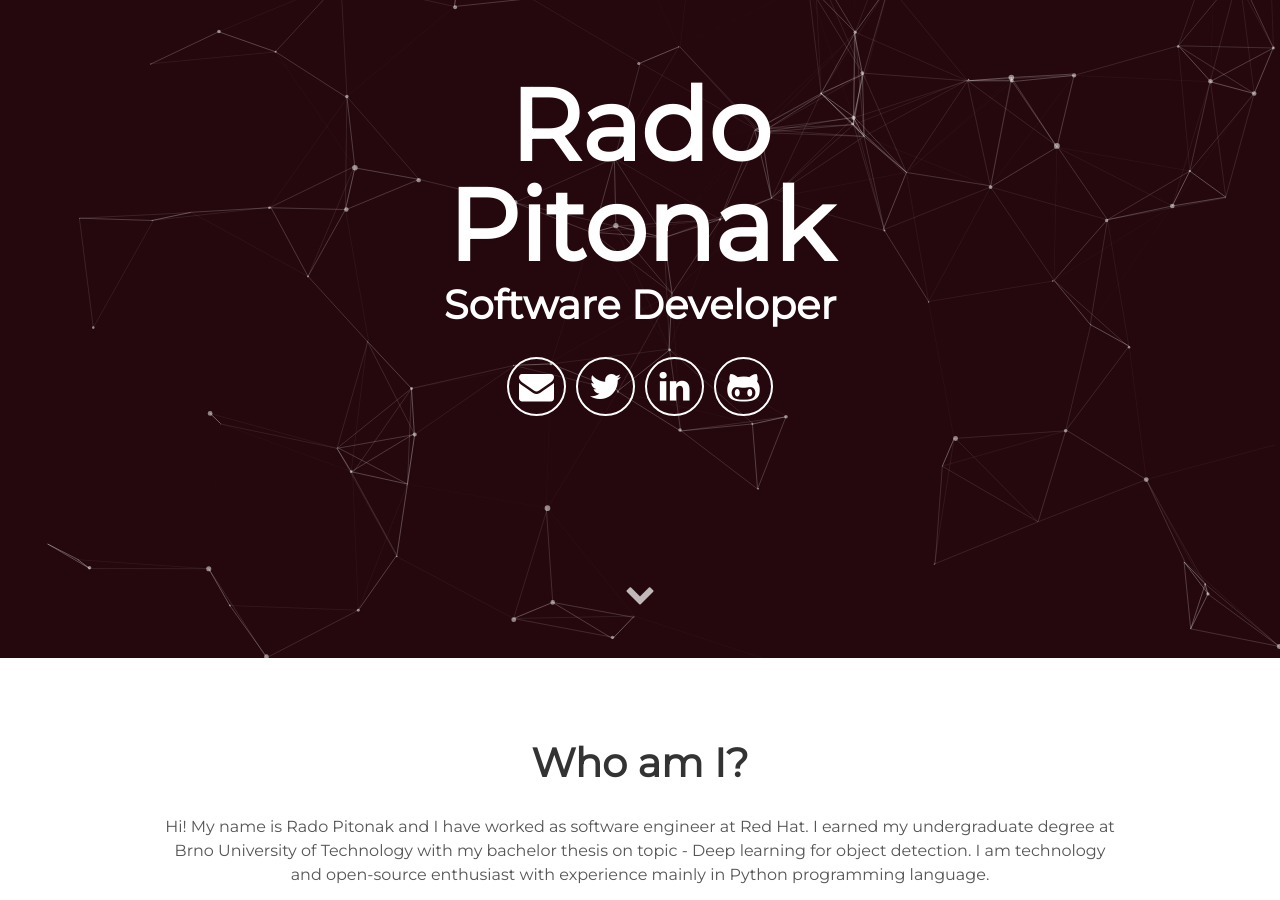
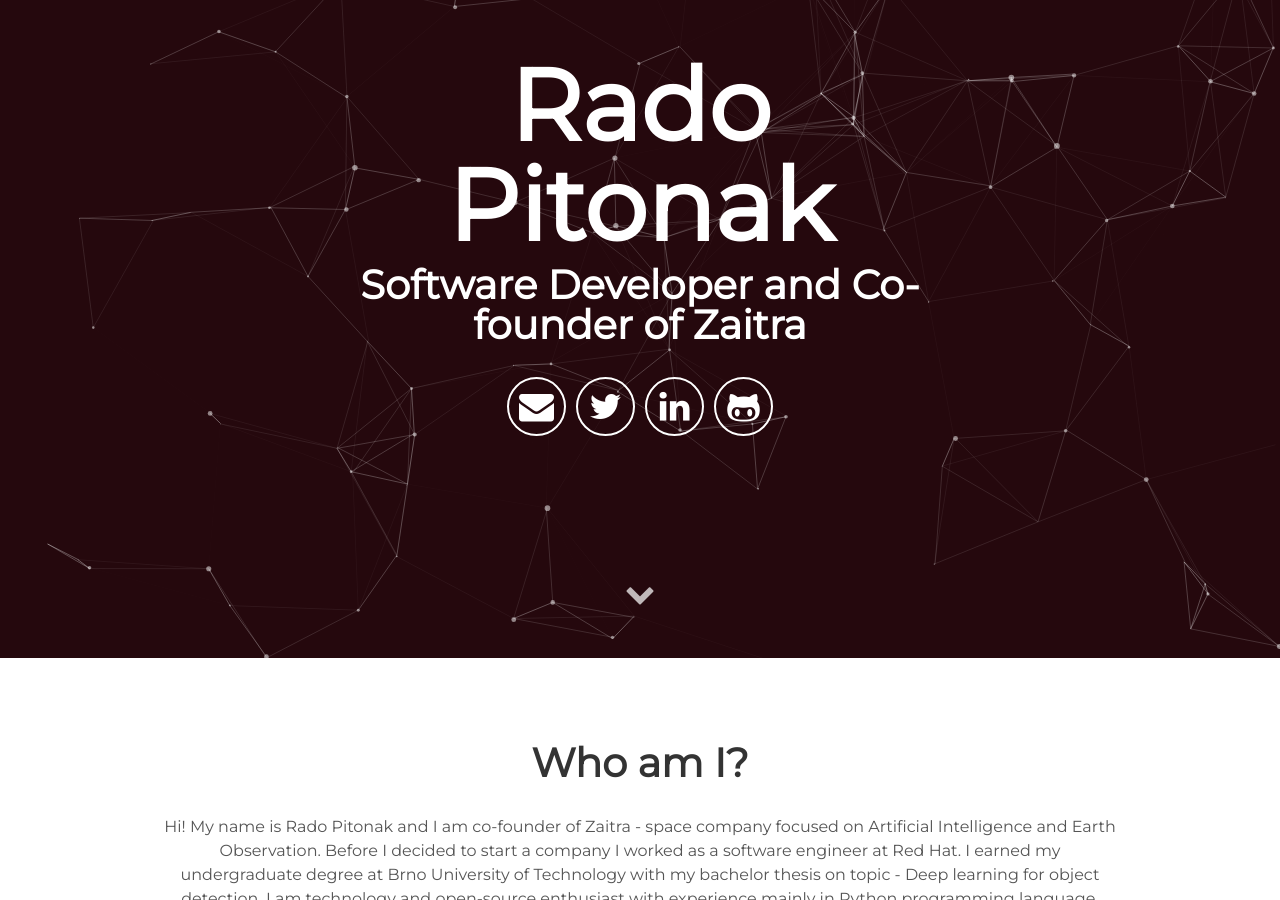
Before and after one commit to rpitonak/rpitonak.github.io, a Jekyll site: the page built from index.html, in a window 1280 px wide and 900 px high, scrolled down 242 px. Built offline with Jekyll 4.4.1, drawn with Linux system fonts in a browser that asks for light colours; some of the changed text lies outside the part shown.

Commit message:
Update _config.yml

```diff
--- a/_config.yml
+++ b/_config.yml
@@ -6,9 +6,9 @@
 
 # User settings
 username: Rado Pitonak
-user_description: Hi! My name is Rado Pitonak and I have worked as software engineer at Red Hat. I earned my undergraduate degree at Brno University of Technology with my bachelor thesis on topic - Deep learning for object detection. I am technology and open-source enthusiast with experience mainly in Python programming language.
-user_title: Software Developer
-email: rado.pitonak@gmail.com
+user_description: Hi! My name is Rado Pitonak and I am co-founder of Zaitra - space company focused on Artificial Intelligence and Earth Observation. Before I decided to start a company I worked as a software engineer at Red Hat. I earned my undergraduate degree at Brno University of Technology with my bachelor thesis on topic - Deep learning for object detection. I am technology and open-source enthusiast with experience mainly in Python programming language.
+user_title: Software Developer and Co-founder of Zaitra
+email: rado@zaitra.io
 twitter_username: radopitonak
 github_username:  rpitonak
 
```
